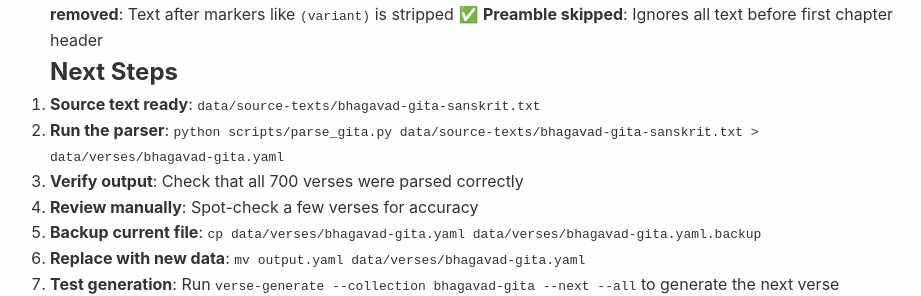
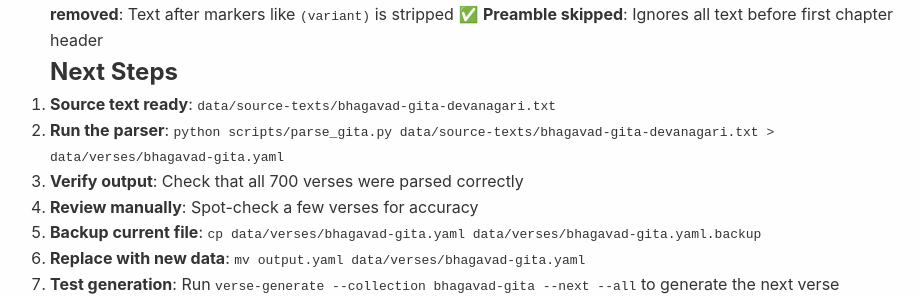
Before and after one commit to sanatan-learnings/bhagavad-gita, a Jekyll site: the page built from docs/parse-gita-readme.md, in a window 1280 px wide and 900 px high, scrolled down 4341 px. Shown: the part 161-457 px from the top of the window, without its empty margins (160-1081 px from the left). Built offline with Jekyll 4.4.1, drawn with Linux system fonts in a browser that asks for light colours; our own code applies the rules of GitHub Pages for plain Markdown files; some of the changed text lies outside the part shown.

Commit message:
Rename source file to emphasize Devanagari script
- Rename: bhagavad-gita-sanskrit.txt → bhagavad-gita-devanagari.txt
- Update all references in documentation
- Remove backup file

The file contains Sanskrit text in Devanagari script, so the name
now clearly indicates the script format.

Co-Authored-By: Claude Sonnet 4.5 <noreply@anthropic.com>

```diff
--- a/docs/parse-gita-readme.md
+++ b/docs/parse-gita-readme.md
@@ -268,8 +268,8 @@ The script outputs statistics to stderr:
 
 ## Next Steps
 
-1. **Source text ready**: `data/source-texts/bhagavad-gita-sanskrit.txt`
-2. **Run the parser**: `python scripts/parse_gita.py data/source-texts/bhagavad-gita-sanskrit.txt > data/verses/bhagavad-gita.yaml`
+1. **Source text ready**: `data/source-texts/bhagavad-gita-devanagari.txt`
+2. **Run the parser**: `python scripts/parse_gita.py data/source-texts/bhagavad-gita-devanagari.txt > data/verses/bhagavad-gita.yaml`
 3. **Verify output**: Check that all 700 verses were parsed correctly
 4. **Review manually**: Spot-check a few verses for accuracy
 5. **Backup current file**: `cp data/verses/bhagavad-gita.yaml data/verses/bhagavad-gita.yaml.backup`
@@ -340,6 +340,6 @@ The input text file should contain the canonical Devanagari text from a reliable
 The script is format-agnostic and will extract verses as long as they have the `॥ X-Y ॥` markers.
 
 **Current Source:**
-- File: `data/source-texts/bhagavad-gita-sanskrit.txt`
+- File: `data/source-texts/bhagavad-gita-devanagari.txt`
 - Origin: https://sanskritdocuments.org/doc_giitaa/bhagvadnew.html
 - Format: Devanagari with verse markers
```
Also changed, not shown: data/source-texts/bhagavad-gita-devanagari.txt (renamed from data/source-texts/bhagavad-gita-sanskrit.txt).
